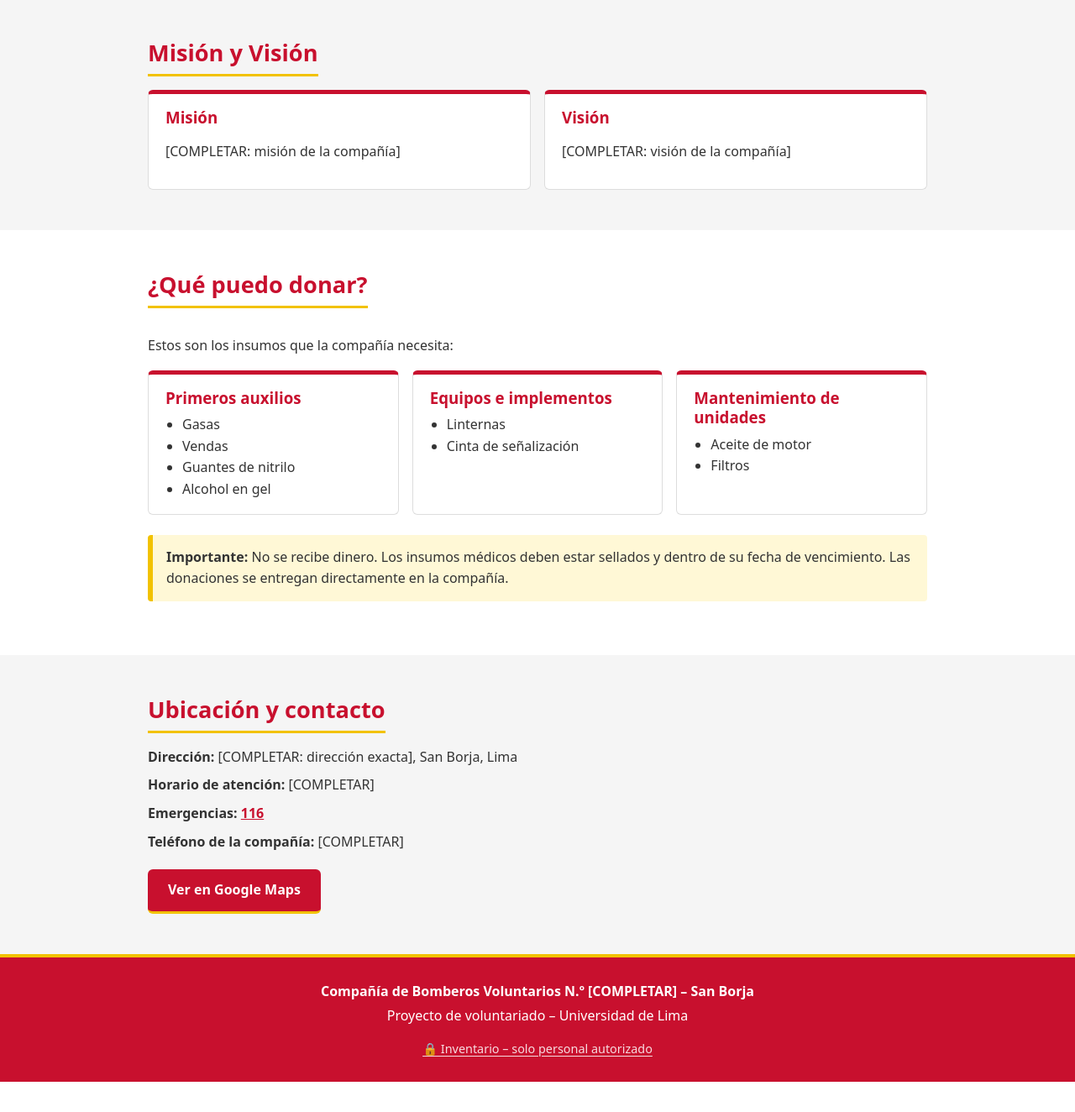
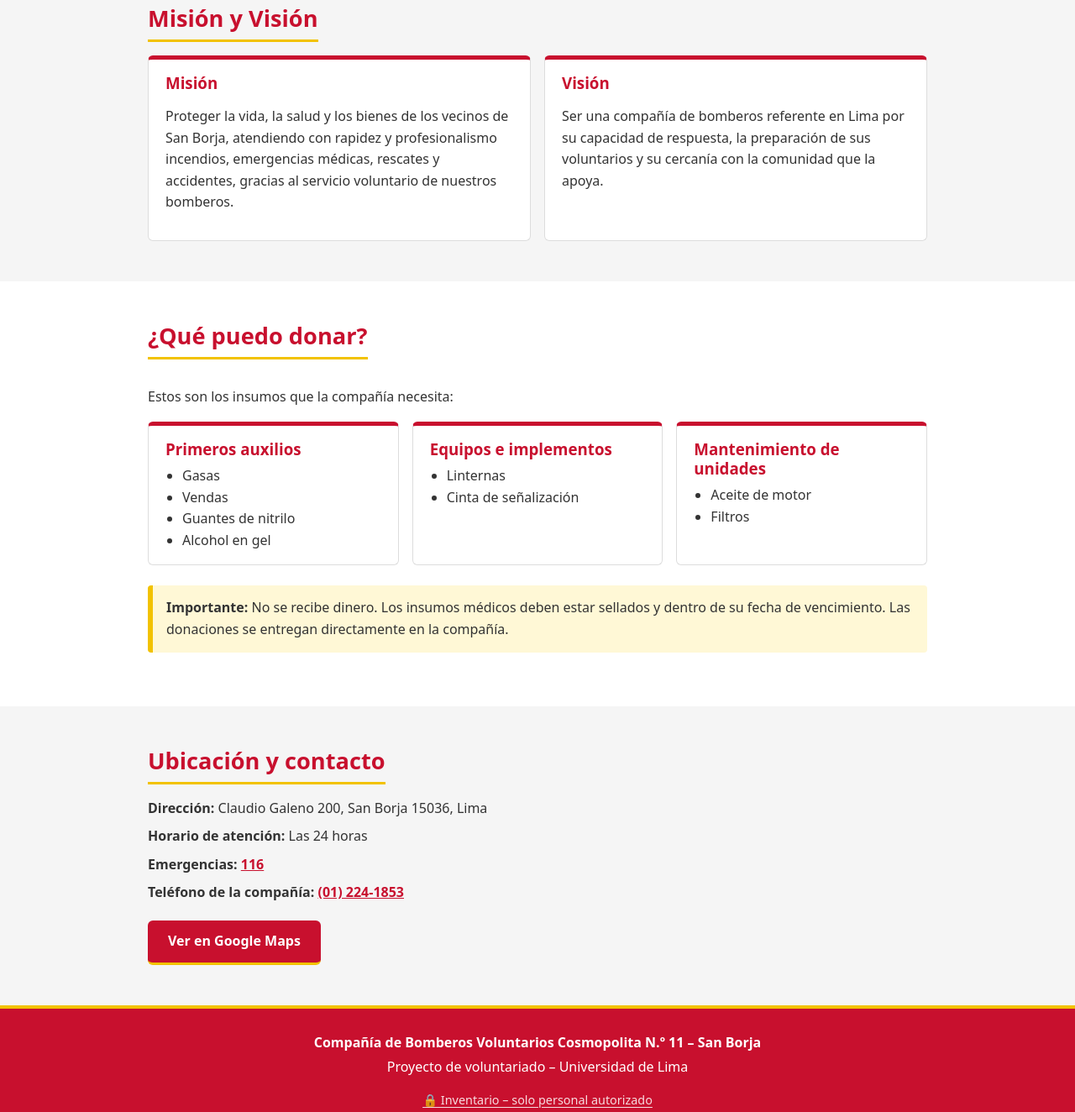
Before and after one commit to Rodrigo-Urquizo/bomberos-en-orden, a plain HTML site: page index.html in a window 1280 px wide. Shown: the part 1000-2324 px from the top of the page at 84% size. Before the commit the page ends 2288 px from the top, so only its background shows below. Drawn offline with Linux system fonts and the light colour scheme.

Commit message:
Completa datos de la compañía Cosmopolita N.º 11
- Nombre de la compañía en título, pie y metadatos.
- Dirección, horario, teléfono y enlace exacto de Google Maps.
- Propuesta de misión y visión (pendiente de validar con la compañía).
- Se quita el texto pendiente de historia hasta contar con la información.

Co-Authored-By: Claude Opus 5.5 <noreply@anthropic.com>

```diff
--- a/index.html
+++ b/index.html
@@ -3,8 +3,8 @@
 <head>
   <meta charset="UTF-8">
   <meta name="viewport" content="width=device-width, initial-scale=1">
-  <title>Bomberos en Orden – Compañía de Bomberos Voluntarios, San Borja</title>
-  <meta name="description" content="Información de la compañía de bomberos voluntarios de San Borja (CGBVP): quiénes somos, qué puedes donar y cómo contactarnos.">
+  <title>Bomberos en Orden – Compañía de Bomberos Voluntarios Cosmopolita N.º 11, San Borja</title>
+  <meta name="description" content="Información de la Compañía de Bomberos Voluntarios Cosmopolita N.º 11 de San Borja (CGBVP): quiénes somos, qué puedes donar y cómo contactarnos.">
   <link rel="stylesheet" href="css/styles.css">
 </head>
 <body>
@@ -33,7 +33,7 @@
 
     <section id="inicio" class="seccion hero">
       <div class="contenedor">
-        <h1>Compañía de Bomberos Voluntarios N.º [COMPLETAR]</h1>
+        <h1>Compañía de Bomberos Voluntarios Cosmopolita N.º 11</h1>
         <p class="subtitulo">San Borja, Lima</p>
         <p class="bienvenida">Bienvenido. Aquí encontrarás quiénes somos, qué hacemos y cómo puedes apoyar a quienes sirven a su comunidad de forma voluntaria.</p>
         <a class="boton" href="#donar">Ver qué puedo donar</a>
@@ -43,8 +43,7 @@
     <section id="conocenos" class="seccion">
       <div class="contenedor">
         <h2>Conócenos</h2>
-        <p>[COMPLETAR: breve historia de la compañía: año de fundación, cómo nació, logros destacados.]</p>
-        <p>Somos una compañía del Cuerpo General de Bomberos Voluntarios del Perú (CGBVP), ubicada en San Borja, Lima. Nuestros voluntarios atienden:</p>
+        <p>Somos la Compañía de Bomberos Voluntarios Cosmopolita N.º 11, parte del Cuerpo General de Bomberos Voluntarios del Perú (CGBVP), ubicada en San Borja, Lima. Nuestros voluntarios atienden:</p>
         <ul class="tarjetas">
           <li><strong>Incendios</strong><span>Control y extinción de incendios.</span></li>
           <li><strong>Emergencias médicas</strong><span>Atención de primeros auxilios y apoyo prehospitalario.</span></li>
@@ -60,11 +59,13 @@
         <div class="dos-columnas">
           <article class="bloque">
             <h3>Misión</h3>
-            <p>[COMPLETAR: misión de la compañía]</p>
+            <!-- Propuesta pendiente de validar con la compañía -->
+            <p>Proteger la vida, la salud y los bienes de los vecinos de San Borja, atendiendo con rapidez y profesionalismo incendios, emergencias médicas, rescates y accidentes, gracias al servicio voluntario de nuestros bomberos.</p>
           </article>
           <article class="bloque">
             <h3>Visión</h3>
-            <p>[COMPLETAR: visión de la compañía]</p>
+            <!-- Propuesta pendiente de validar con la compañía -->
+            <p>Ser una compañía de bomberos referente en Lima por su capacidad de respuesta, la preparación de sus voluntarios y su cercanía con la comunidad que la apoya.</p>
           </article>
         </div>
       </div>
@@ -107,13 +108,12 @@
       <div class="contenedor">
         <h2>Ubicación y contacto</h2>
         <ul class="datos">
-          <li><strong>Dirección:</strong> [COMPLETAR: dirección exacta], San Borja, Lima</li>
-          <li><strong>Horario de atención:</strong> [COMPLETAR]</li>
+          <li><strong>Dirección:</strong> Claudio Galeno 200, San Borja 15036, Lima</li>
+          <li><strong>Horario de atención:</strong> Las 24 horas</li>
           <li><strong>Emergencias:</strong> <a href="tel:116">116</a></li>
-          <li><strong>Teléfono de la compañía:</strong> [COMPLETAR]</li>
+          <li><strong>Teléfono de la compañía:</strong> <a href="tel:+5112241853">(01) 224-1853</a></li>
         </ul>
-        <!-- Reemplaza el enlace por el de la ubicación exacta de la compañía en Google Maps -->
-        <a class="boton" href="https://www.google.com/maps/search/?api=1&query=Bomberos+San+Borja+Lima" target="_blank" rel="noopener">Ver en Google Maps</a>
+        <a class="boton" href="https://maps.app.goo.gl/3eHu9ynpwAia59pr6" target="_blank" rel="noopener">Ver en Google Maps</a>
       </div>
     </section>
 
@@ -121,7 +121,7 @@
 
   <footer class="pie">
     <div class="contenedor">
-      <p><strong>Compañía de Bomberos Voluntarios N.º [COMPLETAR] – San Borja</strong></p>
+      <p><strong>Compañía de Bomberos Voluntarios Cosmopolita N.º 11 – San Borja</strong></p>
       <p>Proyecto de voluntariado – Universidad de Lima</p>
       <!-- Enlace al panel de inventario (web app de Google Apps Script, ver carpeta apps-script/) -->
       <p class="pie-acceso"><a href="https://script.google.com/macros/s/AKfycbw48wmTAxujsvFavjUgJ7_ogJQFoa-7JgKs-3IBZ3d2IZRtnIyrbceXK2djpX_uF75vHg/exec" id="enlace-inventario">🔒 Inventario – solo personal autorizado</a></p>
```
